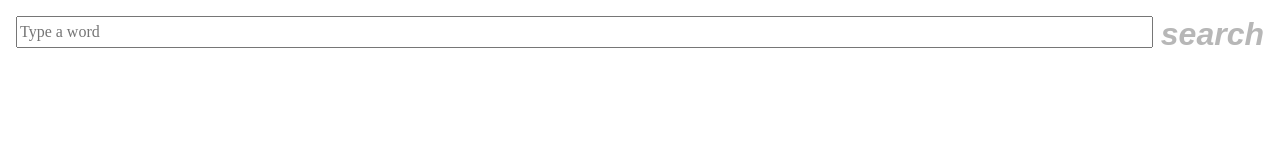
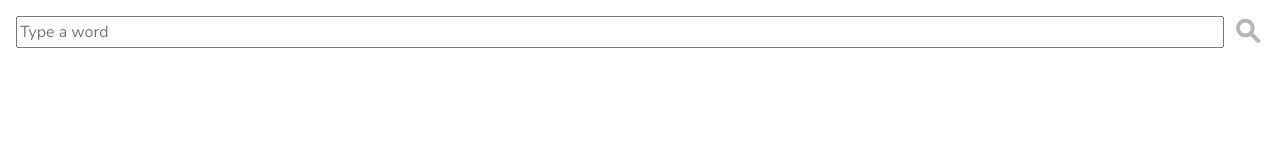
Before and after one commit to fernandoxe/word-search, a React (Create React App) app: page / in a window 1280 px wide. Shown: the top 160 px of the page. Built offline with nearby package versions, Linux system fonts and the light colour scheme.

Commit message:
feat: add fonts

```diff
--- a/public/index.html
+++ b/public/index.html
@@ -24,6 +24,10 @@
       work correctly both with client-side routing and a non-root public URL.
       Learn how to configure a non-root public URL by running `npm run build`.
     -->
+    <link href="https://fonts.googleapis.com/icon?family=Material+Icons" rel="stylesheet">
+    <link rel="preconnect" href="https://fonts.googleapis.com">
+    <link rel="preconnect" href="https://fonts.gstatic.com" crossorigin>
+    <link href="https://fonts.googleapis.com/css2?family=Nunito:wght@400;700&display=swap" rel="stylesheet">
     <title>Word Search</title>
   </head>
   <body>
--- a/src/index.css
+++ b/src/index.css
@@ -1,3 +1,8 @@
+* {
+  box-sizing: border-box;
+}
+
 body {
   margin: 0;
+  font-family: 'Nunito', sans-serif;;
 }
```
